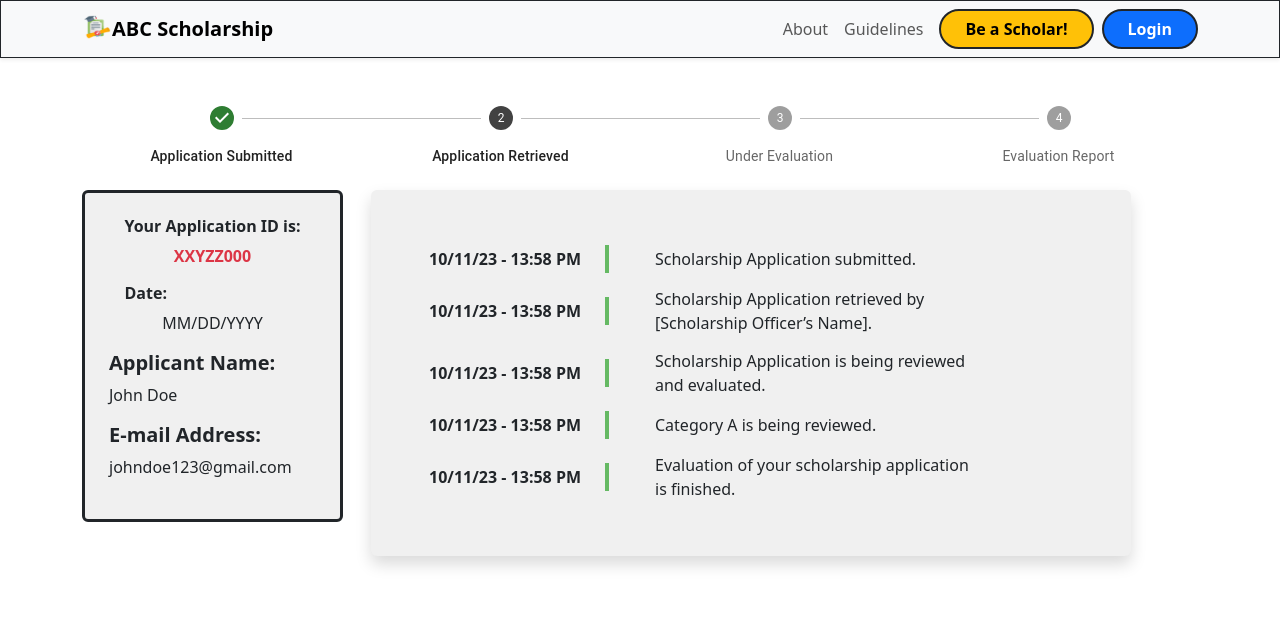
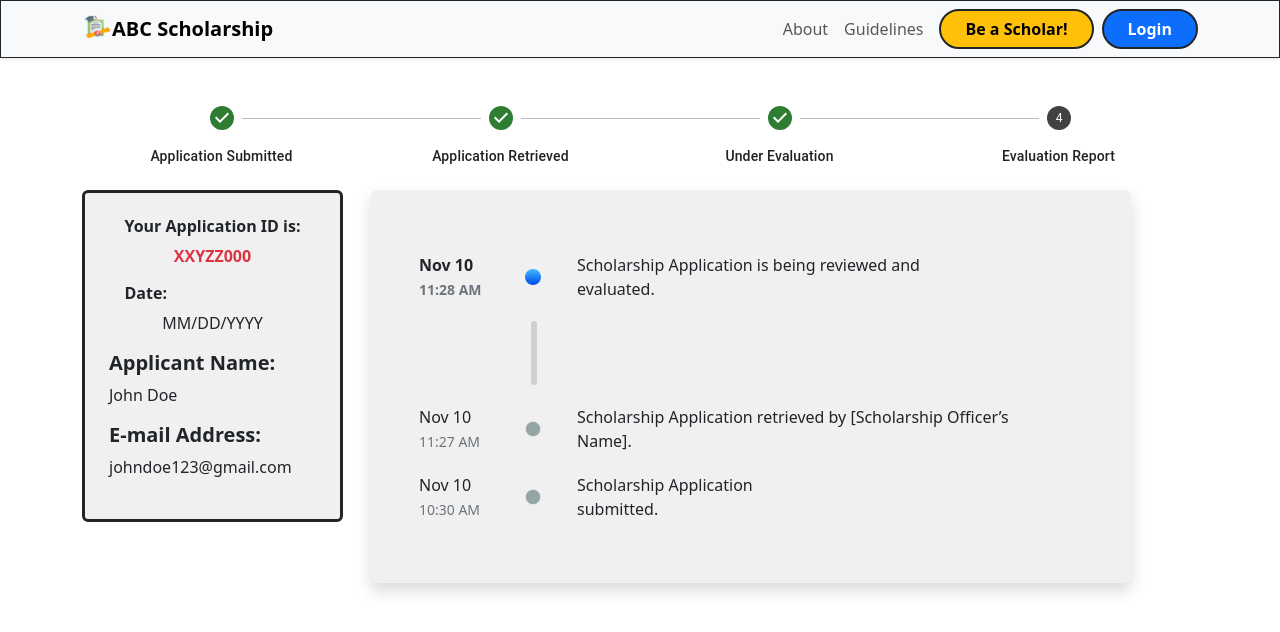
Before and after one commit to my-name-is-gabs/capstone-CS-frontend, a React (Vite) app: page /monitorapp in a window 1280 px wide. Shown: the top 632 px of the page. Built offline with nearby package versions, Linux system fonts and the light colour scheme.

Commit message:
Monitoring section 90% done

```diff
--- /dev/null
+++ b/src/extras/dummyData.js
@@ -0,0 +1,44 @@
+export const dummyData = [
+  {
+    index: 1,
+    date: "Nov 10",
+    time: "10:30 AM",
+    description: "Scholarship Application submitted.",
+    currentStep: 1,
+    isActive: false,
+  },
+  {
+    index: 2,
+    date: "Nov 10",
+    time: "11:27 AM",
+    description:
+      "Scholarship Application retrieved by [Scholarship Officer’s Name].",
+    currentStep: 2,
+    isActive: false,
+  },
+  {
+    index: 3,
+    date: "Nov 10",
+    time: "11:28 AM",
+    description: "Scholarship Application is being reviewed and evaluated.",
+    currentStep: 3,
+    isActive: true,
+  },
+  // {
+  //   index: 5,
+  //   date: "Nov 10",
+  //   time: "12:26 PM",
+  //   description: "Evaluation of your scholarship application is finished.",
+  //   currentStep: 4,
+  //   isActive: false,
+  // },
+  // {
+  //   index: 6,
+  //   date: "Nov 10",
+  //   time: "12:27 PM",
+  //   description:
+  //     "Evaluation Report has been delivered to your registered e-mail address.",
+  //   currentStep: 4,
+  //   isActive: false,
+  // },
+];
--- a/src/pages/Monitoring/MonitorApp.jsx
+++ b/src/pages/Monitoring/MonitorApp.jsx
@@ -2,7 +2,9 @@ import Box from "@mui/material/Box";
 import Stepper from "@mui/material/Stepper";
 import Step from "@mui/material/Step";
 import StepLabel from "@mui/material/StepLabel";
+// import StepContent from "@mui/material/StepContent";
 import { grey } from "@mui/material/colors";
+import { dummyData } from "../../extras/dummyData";
 import "./monitorApp.css";
 
 const MonitorApp = () => {
@@ -23,7 +25,7 @@ const MonitorApp = () => {
     <>
       <div className="container mt-5">
         <Box sx={{ width: "100%" }}>
-          <Stepper activeStep={1} sx={stepStyle} alternativeLabel>
+          <Stepper activeStep={3} sx={stepStyle} alternativeLabel>
             <Step>
               <StepLabel>Application Submitted</StepLabel>
             </Step>
@@ -59,55 +61,45 @@ const MonitorApp = () => {
 
               <div className="d-block">
                 <h5 className="fw-bold">E-mail Address:</h5>
-                <p>johndoe123@gmail.com</p>
+                <p className="text-break">johndoe123@gmail.com</p>
               </div>
             </div>
           </div>
 
           {/* CONTAINER 2 */}
           <div className="col-md-8 p-5 cs-bg-secondary rounded shadow">
-            <div className="monitor--data-container">
-              <div className="dt--container">
-                <strong>10/11/23 - 13:58 PM</strong>
-              </div>
-              <div className="monitor--text">
-                Scholarship Application submitted.
-              </div>
-            </div>
-
-            <div className="monitor--data-container">
-              <div className="dt--container">
-                <strong>10/11/23 - 13:58 PM</strong>
-              </div>
-              <div className="monitor--text">
-                Scholarship Application retrieved by [Scholarship Officer’s
-                Name].
-              </div>
-            </div>
-
-            <div className="monitor--data-container">
-              <div className="dt--container">
-                <strong>10/11/23 - 13:58 PM</strong>
-              </div>
-              <div className="monitor--text">
-                Scholarship Application is being reviewed and evaluated.
-              </div>
-            </div>
-
-            <div className="monitor--data-container">
-              <div className="dt--container">
-                <strong>10/11/23 - 13:58 PM</strong>
-              </div>
-              <div className="monitor--text">Category A is being reviewed.</div>
-            </div>
-
-            <div className="monitor--data-container">
-              <div className="dt--container">
-                <strong>10/11/23 - 13:58 PM</strong>
-              </div>
-              <div className="monitor--text">
-                Evaluation of your scholarship application is finished.
-              </div>
+            <div className="cs-monitor-container">
+              {dummyData.map((value, index) => (
+                <>
+                  {value.isActive && <div className="cs-monitor-line"></div>}
+                  <div key={index} className="cs-monitor-card">
+                    <div className="cs-monitor-dt">
+                      <span className={value.isActive && "fw-bold"}>
+                        {value.date}
+                      </span>{" "}
+                      <br />{" "}
+                      <small
+                        className={`text-secondary ${
+                          value.isActive && "fw-bold"
+                        }`}
+                      >
+                        {value.time}
+                      </small>
+                    </div>
+                    <img
+                      src={`/assets/${
+                        value.isActive ? "bead-blue.png" : "bead-grey.png"
+                      }`}
+                      className="mx-3"
+                      width={16}
+                      alt="bead-grey"
+                    />
+                    <div className="cs-monitor-desc text-break">
+                      {value.description}
+                    </div>
+                  </div>
+                </>
+              ))}
             </div>
           </div>
         </div>
--- a/src/pages/Monitoring/monitorApp.css
+++ b/src/pages/Monitoring/monitorApp.css
@@ -1,30 +1,35 @@
-.monitor--data-container {
+.cs-monitor-container {
   display: flex;
-  align-items: center;
-  gap: 30px;
-  padding: 7px 0;
+  flex-direction: column-reverse;
+  justify-content: flex-start;
+  align-items: flex-start;
+  max-width: 100%;
+  padding: 0.92rem 0px;
+  gap: 20px;
 }
 
-.monitor--bead {
-  position: relative;
-  top: 2px;
-  width: 12px;
-  height: 12px;
-  padding: 0;
-  background: #65b963;
-  border-radius: 100%;
-  z-index: 100;
+.cs-monitor-container .cs-monitor-card {
+  display: flex;
+  justify-content: space-between;
+  align-items: center;
+  gap: 20px;
 }
 
-.dt--container {
-  padding: 2px 10px;
-  border-right: 4px solid #65b963;
+.cs-monitor-container .cs-monitor-line {
+  height: 4rem;
+  width: 6px;
+  border-radius: 4px;
+  margin-left: 7rem;
+  background: rgb(207, 207, 207);
 }
 
-.monitor--line {
-  position: relative;
-  width: 2px;
-  background: #d0d0d0;
-  left: 5px;
-  top: 12px;
+.cs-monitor-container .cs-monitor-dt {
+  word-wrap: break-word;
+  max-width: 70px;
+  width: 100%;
 }
+
+.cs-monitor-container .cs-monitor-desc {
+  max-width: calc(100%-2rem);
+  width: 100%;
+}
--- a/src/pages/Start/StartingPage.jsx
+++ b/src/pages/Start/StartingPage.jsx
@@ -115,7 +115,7 @@ const StartingPage = () => {
                       </div>
                     </div>
                   )}
-                  <div className="mx-4 mb-3">
+                  {/* <div className="mx-4 mb-3">
                     <div className="cs-monitor-div p-4">
                       <p className="mb-4">
                         If you already applied and have an existing account you
@@ -124,9 +124,19 @@ const StartingPage = () => {
                       </p>
                       <NavLink to="/monitor">Monitor your Application</NavLink>
                     </div>
-                  </div>
+                  </div> */}
                 </>
               )}
+              <div className="mx-4 mb-3">
+                <div className="cs-monitor-div p-4">
+                  <p className="mb-4">
+                    If you already applied and have an existing account you can
+                    monitor and check the progress of your scholarship
+                    application.
+                  </p>
+                  <NavLink to="/monitor">Monitor your Application</NavLink>
+                </div>
+              </div>
             </form>
           </div>
 
```
Also changed, not shown: public/assets/bead-blue.png (added), public/assets/bead-grey.png (added).
